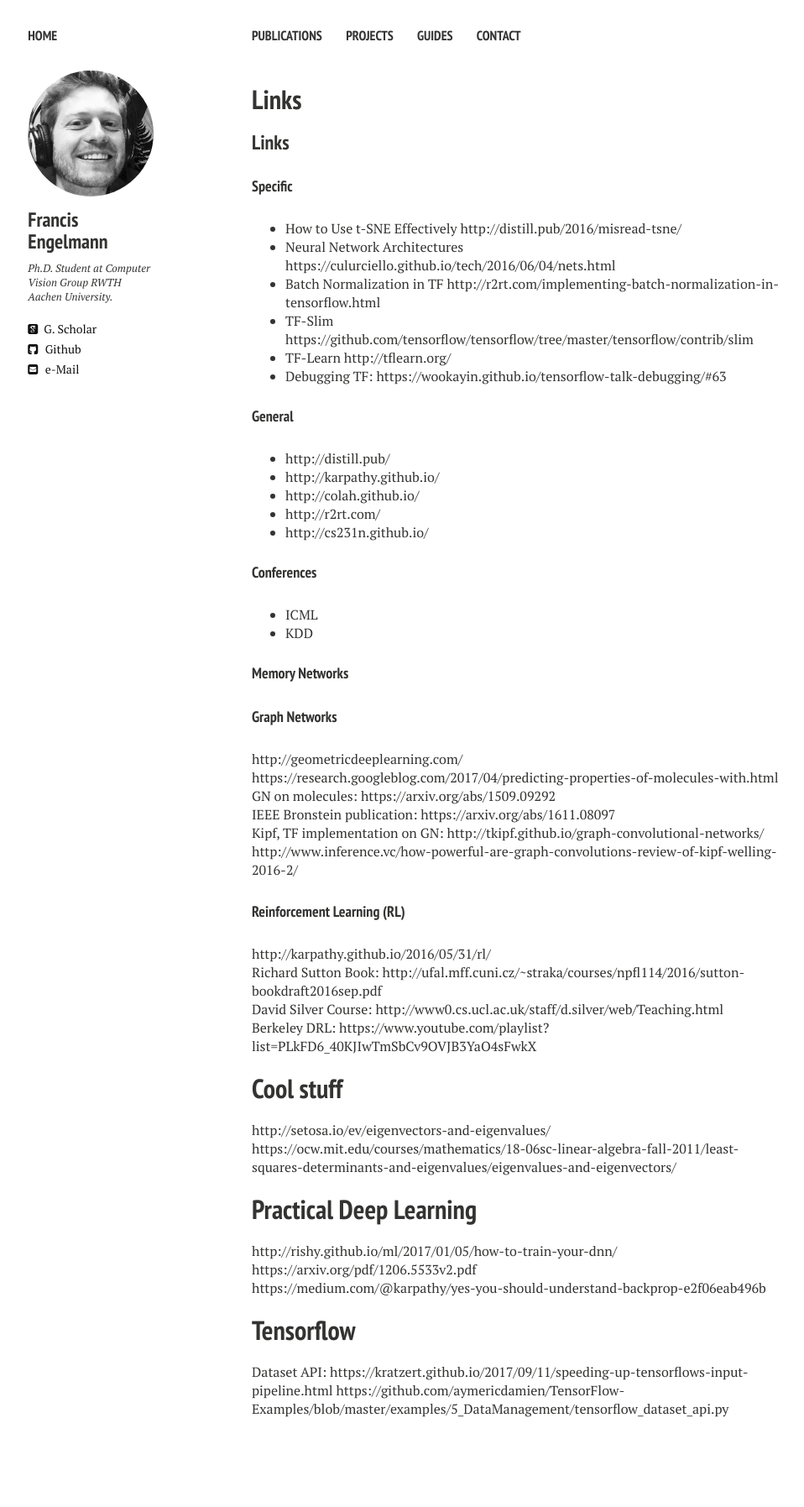
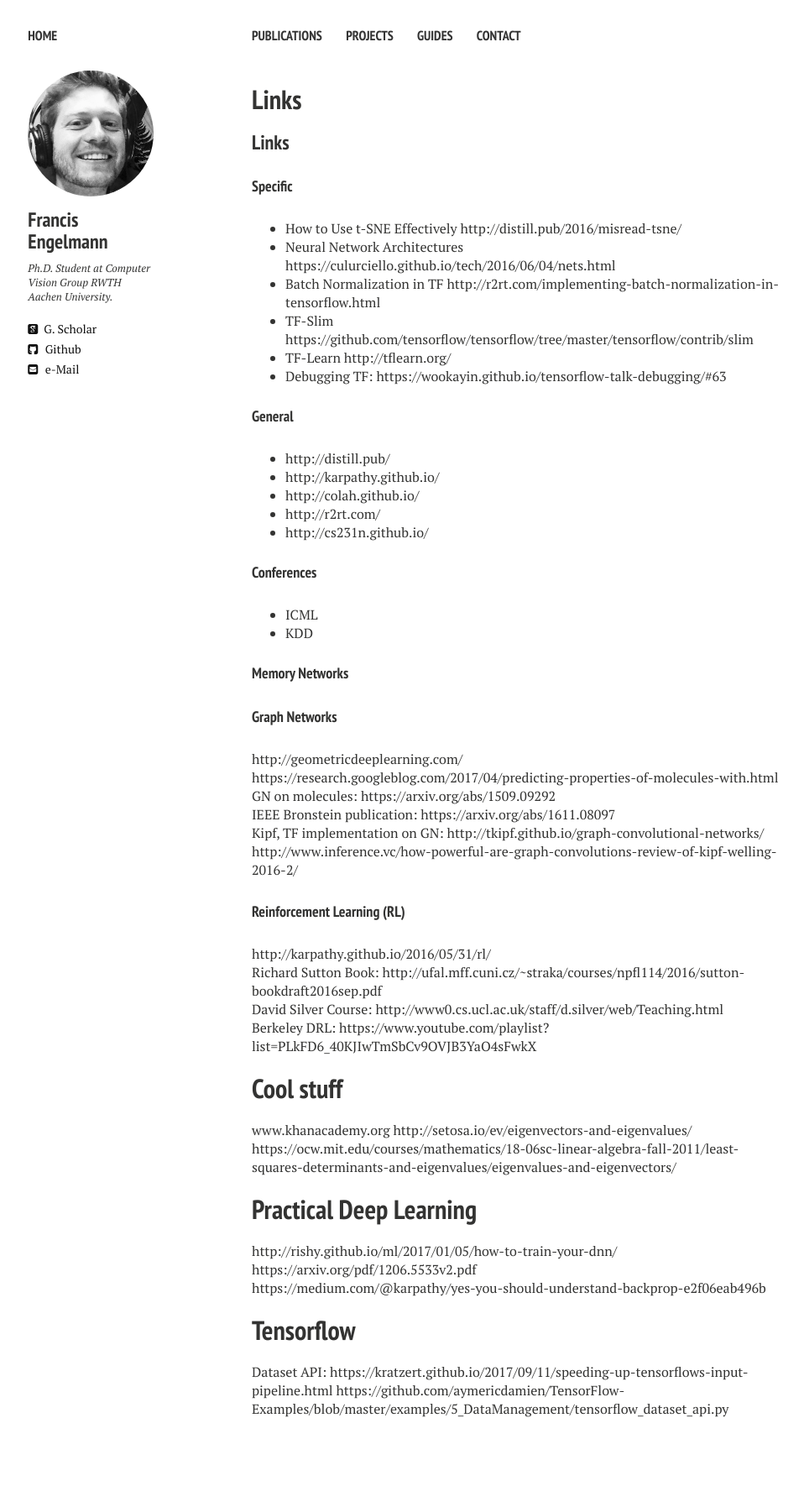
Before and after one commit to francisengelmann/francisengelmann.github.io, a Jekyll site: the page built from links.md, in a window 1280 px wide. Shown: the whole page at 84% size, without its empty margins (20-978 px from the left). Built offline with Jekyll 4.4.1, drawn with Linux system fonts in a browser that asks for light colours; nearby versions of some CDN libraries; our own code applies the rules of GitHub Pages for plain Markdown files.

Commit message:
Update links.md

```diff
--- a/links.md
+++ b/links.md
@@ -36,6 +36,7 @@ David Silver Course: http://www0.cs.ucl.ac.uk/staff/d.silver/web/Teaching.html
 Berkeley DRL: https://www.youtube.com/playlist?list=PLkFD6_40KJIwTmSbCv9OVJB3YaO4sFwkX
 
 # Cool stuff
+www.khanacademy.org
 http://setosa.io/ev/eigenvectors-and-eigenvalues/
 https://ocw.mit.edu/courses/mathematics/18-06sc-linear-algebra-fall-2011/least-squares-determinants-and-eigenvalues/eigenvalues-and-eigenvectors/
 
```
